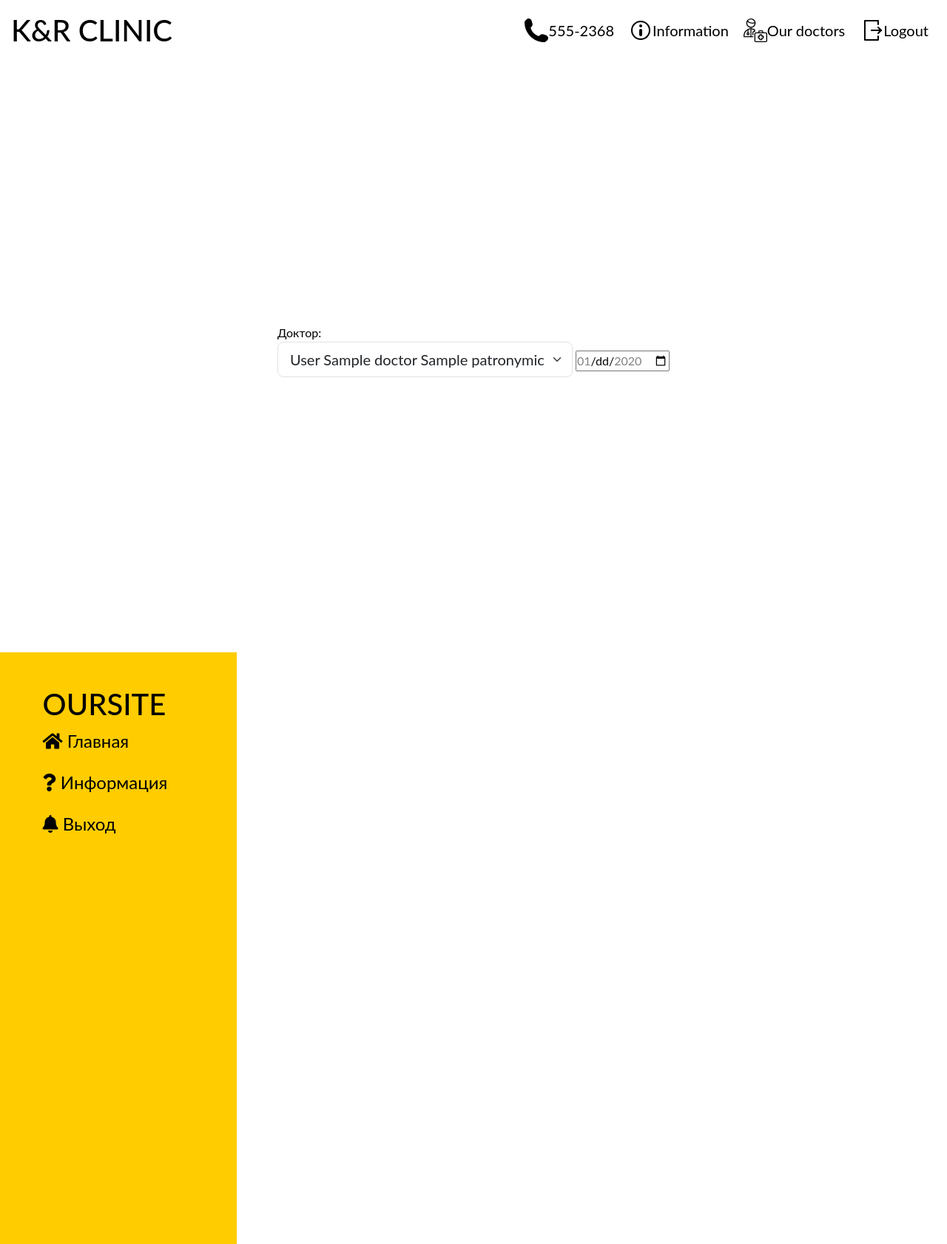
After one commit to hoty1337/isdb_site, a Django app: template main/templates/main/appointments.html in a window 1280 px wide. The commit adds this page. Shown: the whole page at 74% size. Run offline with Django 4.2, Linux system fonts and the light colour scheme; tables that the repository leaves empty hold one stand-in row (values such as "Sample post"); the template is opened without the code that fills it: values that come from a table or form of the project are taken from there, most other values are stand-ins (such as "Sample title", 1, 10 or a date in 2020); some libraries are stand-ins or nearby versions; grey boxes are pictures that could not be loaded.

Commit message:
add appointments page

```diff
--- /dev/null
+++ b/main/templates/main/appointments.html
@@ -0,0 +1,32 @@
+{% extends 'main/layout.html' %}
+{% load static %}
+
+{% block content %}
+    <div class="media-block2">
+        <div class="video2">
+            <video class="video-media2" src="{% static 'main/video/login-video.mp4' %}" autoplay muted loop></video>
+        </div>
+        <div class="container2">
+            <div class="map-container2">
+                <form>
+                    <label>
+                        Доктор:
+                        <select class="form-select form-select-lg mb-3" aria-label=".form-select-lg">
+                            {% for doctor in doctors %}
+                                <option value="{{doctor.id}}">{{doctor.surname}} {{doctor.name}} {{doctor.patronymic}}</option>
+                            {% endfor %}
+                        </select>
+                    </label>
+                    <label>
+                        <input type="date" name="calendar" min="{{curdate}}" max="{{lastdate}}">
+                    </label>
+                </form>
+            </div>
+        </div>
+    </div>
+
+    <script>
+
+    </script>
+
+{% endblock %}
--- a/main/templates/main/layout.html
+++ b/main/templates/main/layout.html
@@ -37,10 +37,14 @@
                 Our doctors
             </div>
             {# TODO: add link for appoinments page  #}
+            {% if 'id_user' in session %}
             <div class="appointments">
-                <img class="appointment-icon" src="{% static 'main/img/appointment.svg' %}" width="32" height="32">
-                Request appointments
+                <a href="{% url 'appointments' %}">
+                    <img class="appointment-icon" src="{% static 'main/img/appointment.svg' %}" width="32" height="32">
+                    Request appointments
+                </a>
             </div>
+            {% endif %}
             {# TODO: unite icon and text for link #}
             <div class="log-stuff">
                 <img class="contact" src="{% static 'main/img/log.svg' %}" width="32" height="32">
--- a/main/urls.py
+++ b/main/urls.py
@@ -6,5 +6,6 @@ urlpatterns = [
     path('about', views.about, name='about'),
     path('login', views.login, name='login'),
     path('register', views.register, name='register'),
-    path('logout', views.logout, name='logout')
+    path('logout', views.logout, name='logout'),
+    path('appointments', views.appointments, name='appointments')
 ]
```
Also changed, not shown: main/views.py (+16 -0 lines).
